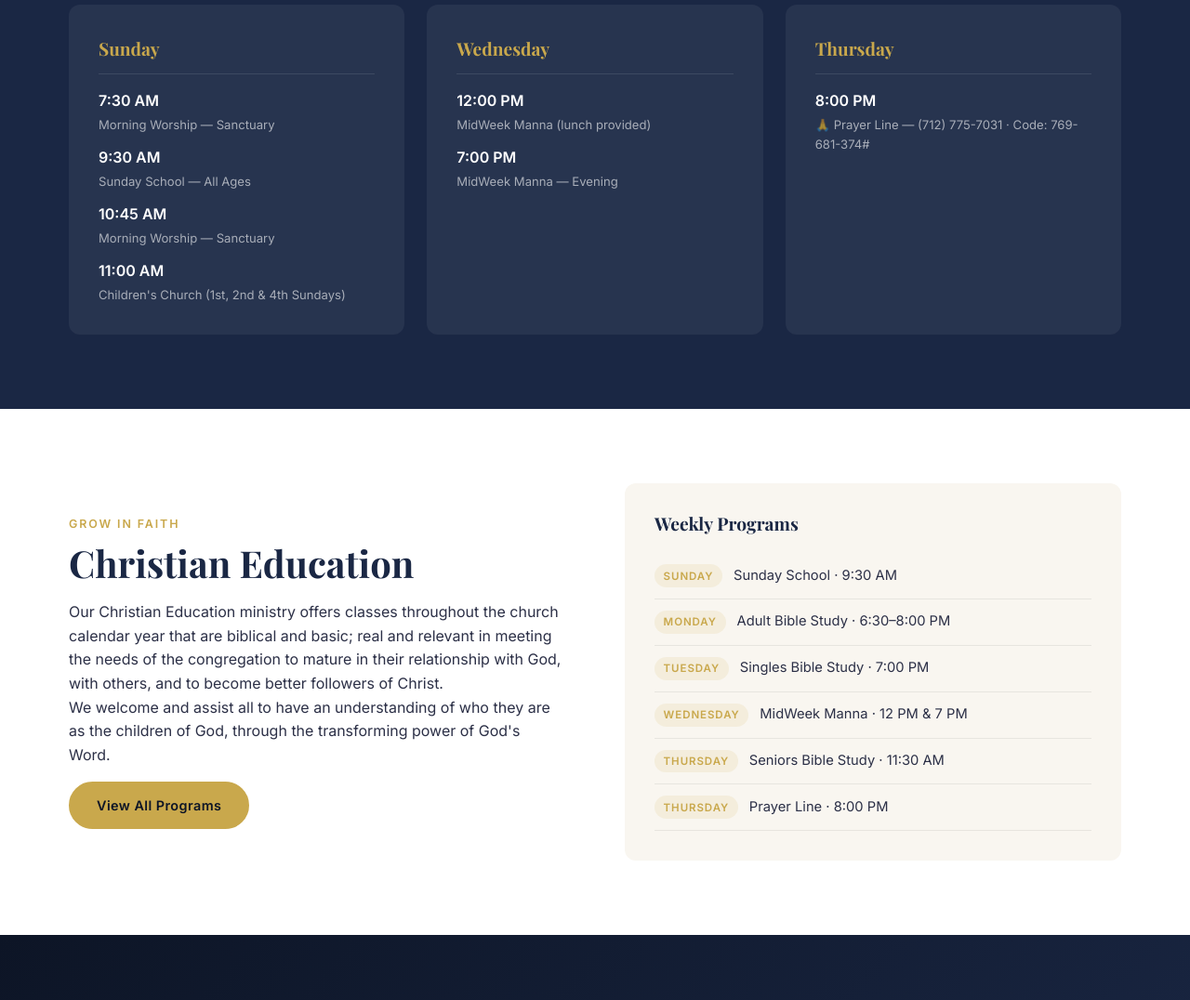
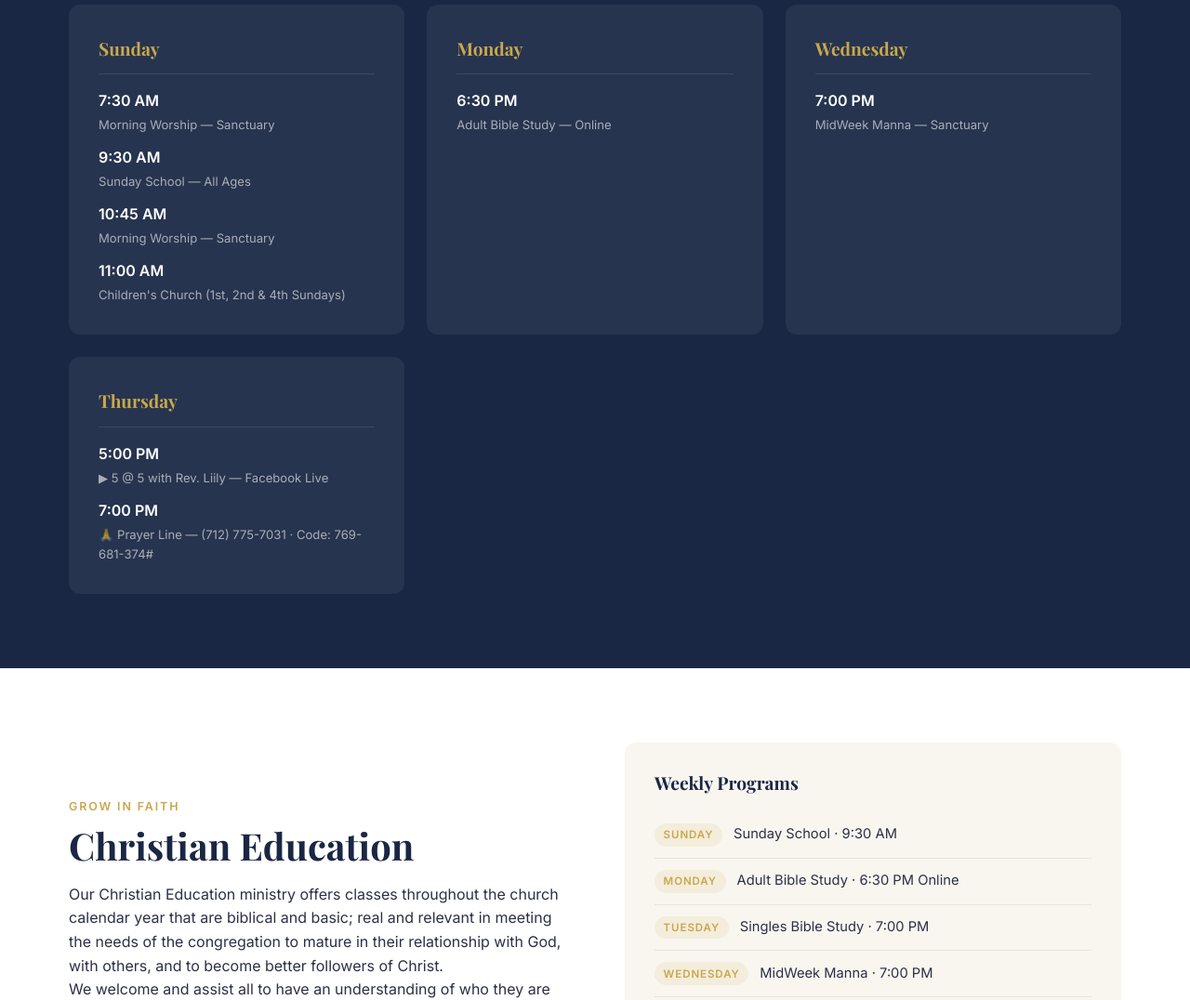
Before and after one commit to deja60/nlmbc-web, a website: page new-visitor.html in a window 1280 px wide. Shown: the part 2160-3236 px from the top of the page at 93% size. Drawn offline with nearby package versions, Linux system fonts and the light colour scheme.

Commit message:
Update leadership and visitor pages with corrected names and revised service times

```diff
--- a/new-visitor.html
+++ b/new-visitor.html
@@ -149,15 +149,20 @@
           </div>
         </div>
         <div class="visitor-time">
+          <div class="vt-day">Monday</div>
+          <div class="vt-services">
+            <div class="vt-service">
+              <span class="vt-time">6:30 PM</span>
+              <span class="vt-name">Adult Bible Study — Online</span>
+            </div>
+          </div>
+        </div>
+        <div class="visitor-time">
           <div class="vt-day">Wednesday</div>
           <div class="vt-services">
             <div class="vt-service">
-              <span class="vt-time">12:00 PM</span>
-              <span class="vt-name">MidWeek Manna (lunch provided)</span>
-            </div>
-            <div class="vt-service">
               <span class="vt-time">7:00 PM</span>
-              <span class="vt-name">MidWeek Manna — Evening</span>
+              <span class="vt-name">MidWeek Manna — Sanctuary</span>
             </div>
           </div>
         </div>
@@ -165,7 +170,11 @@
           <div class="vt-day">Thursday</div>
           <div class="vt-services">
             <div class="vt-service">
-              <span class="vt-time">8:00 PM</span>
+              <span class="vt-time">5:00 PM</span>
+              <span class="vt-name">▶ 5 @ 5 with Rev. Liily — Facebook Live</span>
+            </div>
+            <div class="vt-service">
+              <span class="vt-time">7:00 PM</span>
               <span class="vt-name">🙏 Prayer Line — (712) 775-7031 · Code: 769-681-374#</span>
             </div>
           </div>
@@ -189,11 +198,12 @@
           <h3>Weekly Programs</h3>
           <ul class="ed-list">
             <li><span class="ed-day">Sunday</span> Sunday School · 9:30 AM</li>
-            <li><span class="ed-day">Monday</span> Adult Bible Study · 6:30–8:00 PM</li>
+            <li><span class="ed-day">Monday</span> Adult Bible Study · 6:30 PM Online</li>
             <li><span class="ed-day">Tuesday</span> Singles Bible Study · 7:00 PM</li>
-            <li><span class="ed-day">Wednesday</span> MidWeek Manna · 12 PM &amp; 7 PM</li>
+            <li><span class="ed-day">Wednesday</span> MidWeek Manna · 7:00 PM</li>
             <li><span class="ed-day">Thursday</span> Seniors Bible Study · 11:30 AM</li>
-            <li><span class="ed-day">Thursday</span> Prayer Line · 8:00 PM</li>
+            <li><span class="ed-day">Thursday</span> 5 @ 5 w/ Rev. Liily · 5:00 PM Facebook</li>
+            <li><span class="ed-day">Thursday</span> Prayer Line · 7:00 PM</li>
           </ul>
         </div>
       </div>
@@ -253,8 +263,10 @@
           <h4>Services</h4>
           <p>Sunday: 7:30 AM &amp; 10:45 AM</p>
           <p>Sunday School: 9:30 AM</p>
-          <p>Wednesday: 12 PM &amp; 7 PM</p>
-          <p>Prayer Line (Thu): 8:00 PM</p>
+          <p>Monday Bible Study: 6:30 PM Online</p>
+          <p>Wednesday MidWeek Manna: 7:00 PM</p>
+          <p>Thu — 5 @ 5 w/ Rev. Liily: 5:00 PM Facebook</p>
+          <p>Prayer Line (Thu): 7:00 PM</p>
         </div>
       </div>
       <div class="footer-bottom">
```
Also changed, not shown: leadership.html (+1 -1 lines).
